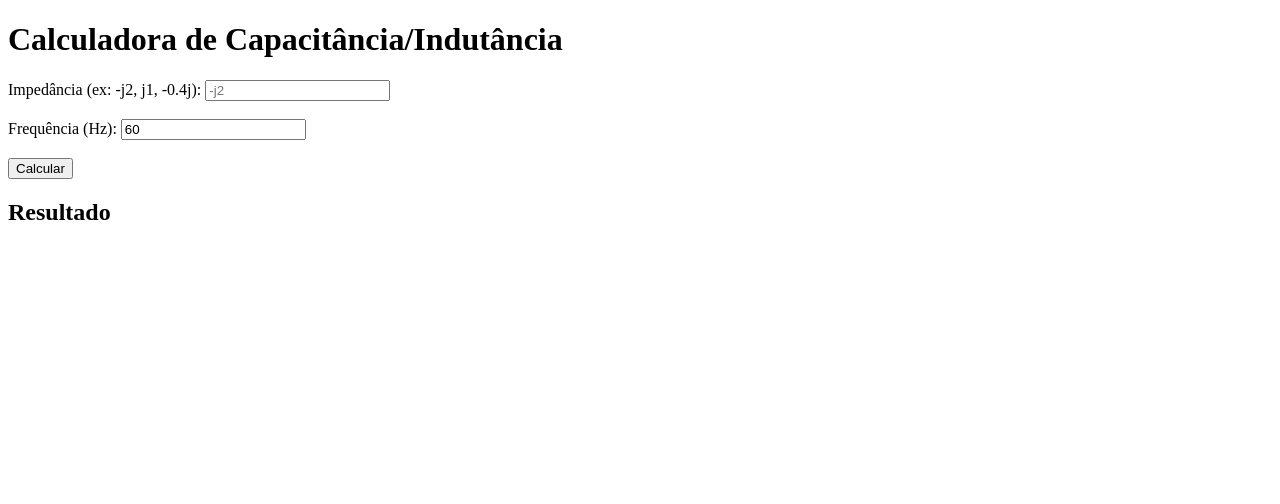
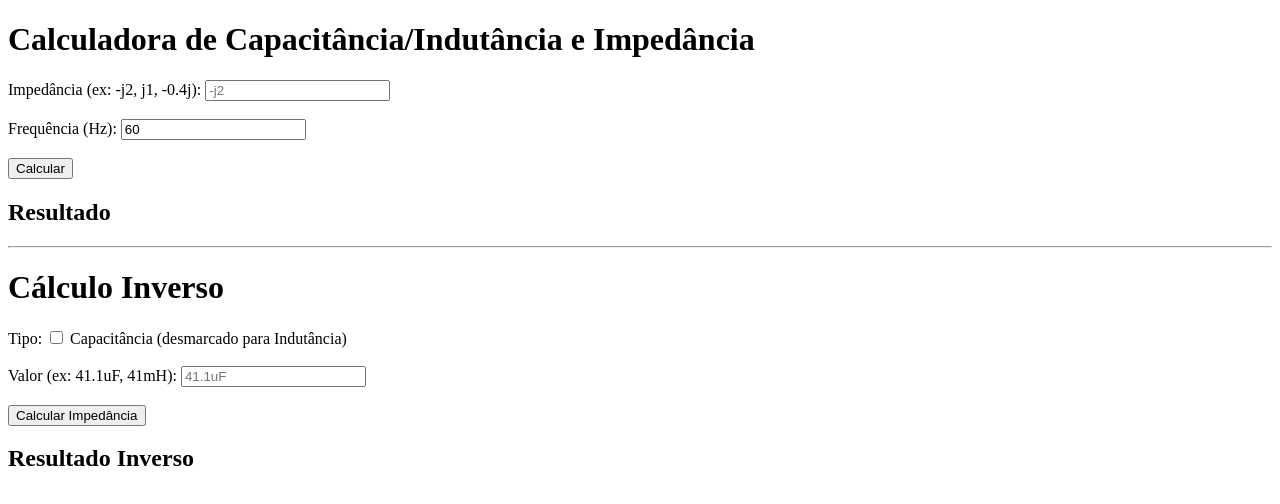
Before and after one commit to nilberthsouza/CalculadoraCap-Ind, a plain HTML site: page index.html in a window 1280 px wide. Drawn offline with Linux system fonts and the light colour scheme.

Commit message:
Update index.html

```diff
--- a/index.html
+++ b/index.html
@@ -3,10 +3,11 @@
 <head>
     <meta charset="UTF-8">
     <meta name="viewport" content="width=device-width, initial-scale=1.0">
-    <title>Calculadora de Capacitância/Indutância</title>
+    <title>Calculadora de Capacitância/Indutância e Impedância</title>
 </head>
 <body>
-    <h1>Calculadora de Capacitância/Indutância</h1>
+    <h1>Calculadora de Capacitância/Indutância e Impedância</h1>
+
     <label for="impedancia">Impedância (ex: -j2, j1, -0.4j):</label>
     <input type="text" id="impedancia" placeholder="-j2">
     <br><br>
@@ -19,6 +20,23 @@
 
     <h2>Resultado</h2>
     <p id="resultado"></p>
+
+    <hr>
+
+    <h1>Cálculo Inverso</h1>
+
+    <label for="tipo">Tipo:</label>
+    <input type="checkbox" id="tipo" onclick="alternarTipo()"> Capacitância (desmarcado para Indutância)
+    <br><br>
+
+    <label for="valor">Valor (ex: 41.1uF, 41mH):</label>
+    <input type="text" id="valor" placeholder="41.1uF">
+    <br><br>
+
+    <button onclick="calcularImpedancia()">Calcular Impedância</button>
+
+    <h2>Resultado Inverso</h2>
+    <p id="resultadoInverso"></p>
 
     <script>
         function calcular() {
@@ -43,6 +61,49 @@
 
             document.getElementById('resultado').innerText = resultado;
         }
+
+        function alternarTipo() {
+            const tipo = document.getElementById('tipo').checked;
+            const valorInput = document.getElementById('valor');
+            if (tipo) {
+                valorInput.placeholder = "41.1uF";
+            } else {
+                valorInput.placeholder = "41uH";
+            }
+        }
+
+        function calcularImpedancia() {
+            const tipo = document.getElementById('tipo').checked;
+            const valor = document.getElementById('valor').value;
+            const frequencia = parseFloat(document.getElementById('frequencia').value);
+            const omega = 2 * Math.PI * frequencia;
+
+            let fator;
+            if (valor.includes('m')) {
+                fator = 1e-3;
+            } else if (valor.includes('u')) {
+                fator = 1e-6;
+            } else if (valor.includes('n')) {
+                fator = 1e-9;
+            } else if (valor.includes('p')) {
+                fator = 1e-12;
+            } else {
+                fator = 1;
+            }
+
+            const valorNumerico = parseFloat(valor) * fator;
+            let resultadoInverso;
+
+            if (tipo) {
+                let Xc = -1 / (omega * valorNumerico);
+                resultadoInverso = `Impedância capacitiva: ${Xc.toFixed(6)}j Ω`;
+            } else {
+                let Xl = omega * valorNumerico;
+                resultadoInverso = `Impedância indutiva: ${Xl.toFixed(6)}j Ω`;
+            }
+
+            document.getElementById('resultadoInverso').innerText = resultadoInverso;
+        }
     </script>
 </body>
 </html>
```
